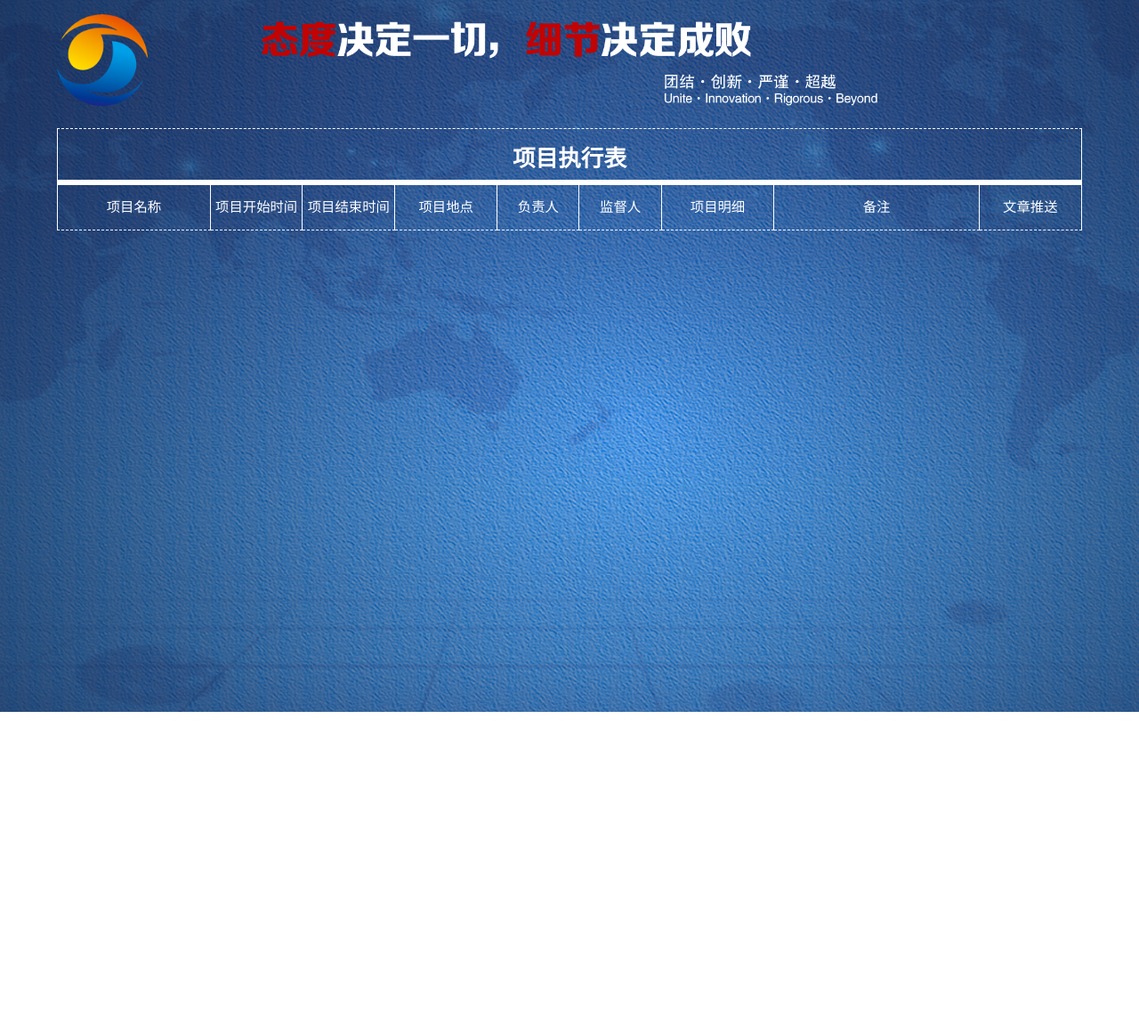
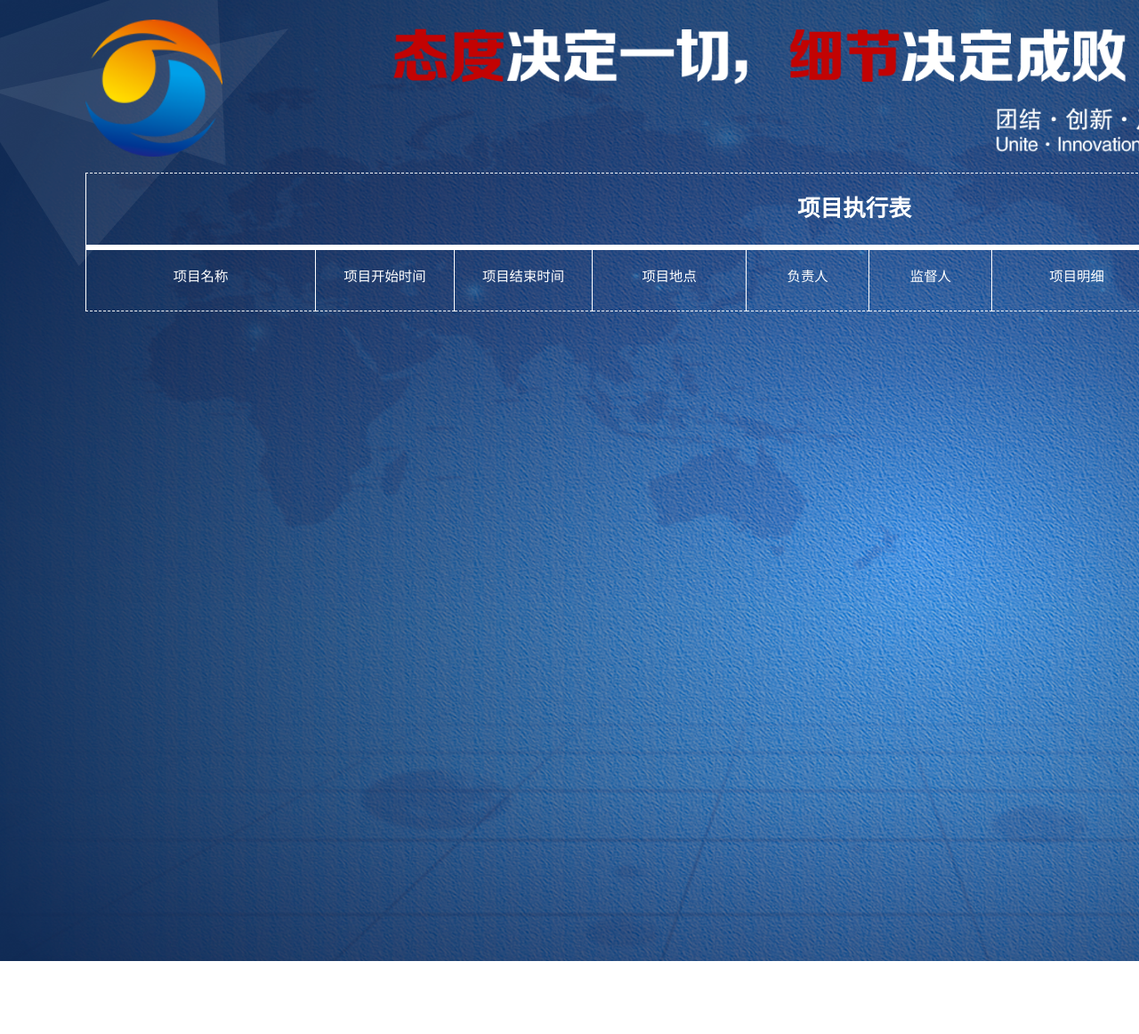
Before and after one commit to czycc/touchWorld, a Laravel app: page /project in a window 1280 px wide; the page is wider, and only the part inside the window is pictured. Shown: that part at 89% size. Before the commit the page ends 800 px from the top of that part, so only its background shows below. Run offline with Laravel 8, Linux system fonts and the light colour scheme; data that the repository does not hold is empty; settings files or empty folders that the repository lacks are supplied; some web fonts are replaced.

Commit message:
上传公司大屏

```diff
--- a/public/site/css/index.css
+++ b/public/site/css/index.css
@@ -14,7 +14,8 @@ html body{
     height: 100%;
 }
 .all{
-
+    width: 1920px;
+    height: 1080px;
     position: relative;
     background: url("../images/bg2.png") no-repeat center center;
 }
--- a/resources/views/project.blade.php
+++ b/resources/views/project.blade.php
@@ -2,8 +2,9 @@
 <html lang="en">
 <head>
     <meta charset="UTF-8">
-    <meta name="viewport"
-          content="width=device-width, initial-scale=1, minimum-scale=1, maximum-scale=1, user-scalable=no">
+    <meta name="viewport" content="width=1920,user-scalable=no">
+    {{--<meta name="viewport"--}}
+          {{--content="width=device-width, initial-scale=1, minimum-scale=1, maximum-scale=1, user-scalable=no">--}}
     <title>Title</title>
     <link rel="stylesheet" href="{{ asset('site/css/index.css') }}">
 </head>
@@ -72,9 +73,36 @@
 <script src="{{ asset('site/js/jquery-1.11.3.min.js') }}"></script>
 <script>
     //获取屏幕的高宽
-    var width = $(window).width();
-    var height = $(window).height();
-    $('.all').css({'width': width + 'px', 'height': height + 'px'});
+//    var width = $(window).width();
+//    var height = $(window).height();
+//    $('.all').css({'width': width + 'px', 'height': height + 'px'});
+    function screen()
+    {
+        var docElm = document.body;
+        //W3C
+        if (docElm.requestFullscreen) {
+            docElm.requestFullscreen();
+
+        }
+        //FireFox
+        else if (docElm.mozRequestFullScreen) {
+            docElm.mozRequestFullScreen();
+
+        }
+        //Chrome等
+        else if (docElm.webkitRequestFullScreen) {
+            docElm.webkitRequestFullScreen();
+
+        }
+        //IE11
+        else if (elem.msRequestFullscreen) {
+            elem.msRequestFullscreen();
+
+        }
+    }
+    document.body.onclick = function(){
+        screen();
+    }
 
 
     var status = 0;
@@ -84,12 +112,12 @@
         status++;
         $('.scroll').eq(status).fadeIn(1000).siblings().fadeOut(1000);
         if (status >= len) {
-//            status = -1;
-            setTimeout(function () {
-
-                window.location.reload();
-
-            }, 8000)
+            status = -1;
+//            setTimeout(function () {
+//
+//                window.location.reload();
+//
+//            }, 8000)
         }
 
     }, 8000)
```
